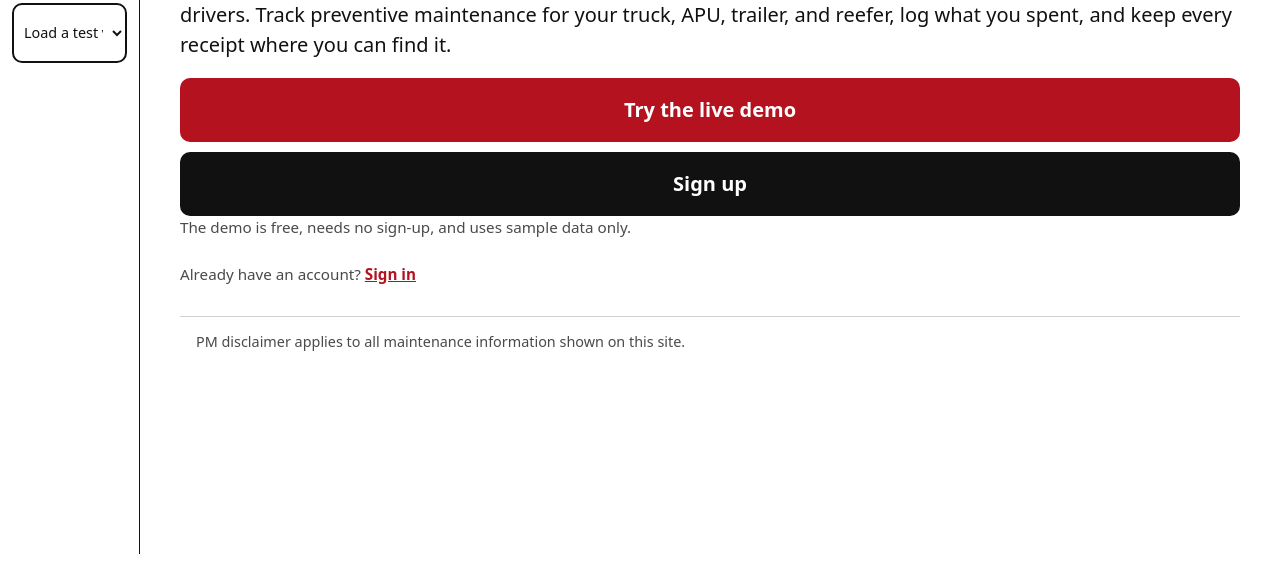
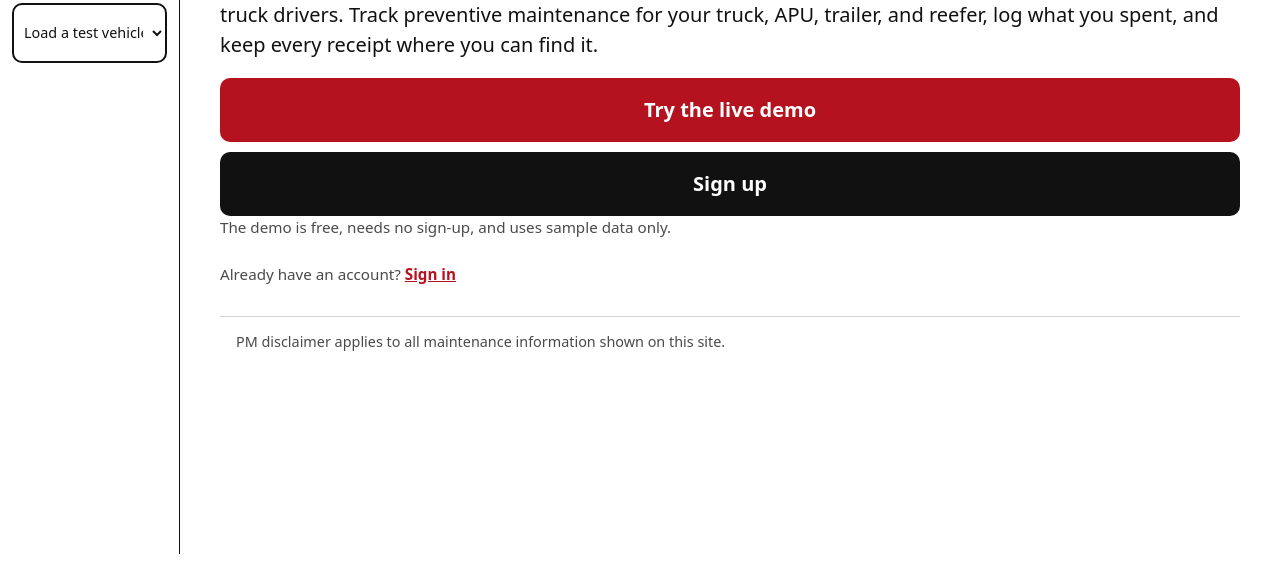
Before and after one commit to RigProJoe/rig-pm-pro-backend, a website: page fabv22.html in a window 1280 px wide. Shown: the part 222-800 px from the top of the page. Drawn offline with Linux system fonts and the light colour scheme.

Commit message:
Increase sidebar width to 180px to fix layout overflow
The 140px width was causing menu items to overflow into the main content area. Expanding to 180px provides proper breathing room for the sidebar navigation without pushing into the screens area.

```diff
--- a/fabv22.html
+++ b/fabv22.html
@@ -31,7 +31,7 @@
   .app { max-width: 480px; margin: 0 auto; min-height: 100vh; background: var(--paper); position: relative; padding-bottom: 24px; display: flex; flex-direction: column; }
   @media (min-width: 600px) { .app { border-left: 1px solid var(--line); border-right: 1px solid var(--line); } }
   .app-content { display: flex; flex: 1; }
-  .sidebar { background: var(--soft); border-right: 1px solid var(--line); padding: 12px; width: 140px; overflow-y: auto; flex-shrink: 0; position: relative; z-index: 2; }
+  .sidebar { background: var(--soft); border-right: 1px solid var(--line); padding: 12px; width: 180px; overflow-y: auto; flex-shrink: 0; position: relative; z-index: 2; }
   .sidebar-title { font-size: .9rem; font-weight: 700; padding: 8px 0; color: var(--muted); text-transform: uppercase; letter-spacing: 0.5px; margin: 8px 0 6px; }
   .screens { flex: 1; overflow: hidden; position: relative; min-width: 0; }
 
```
